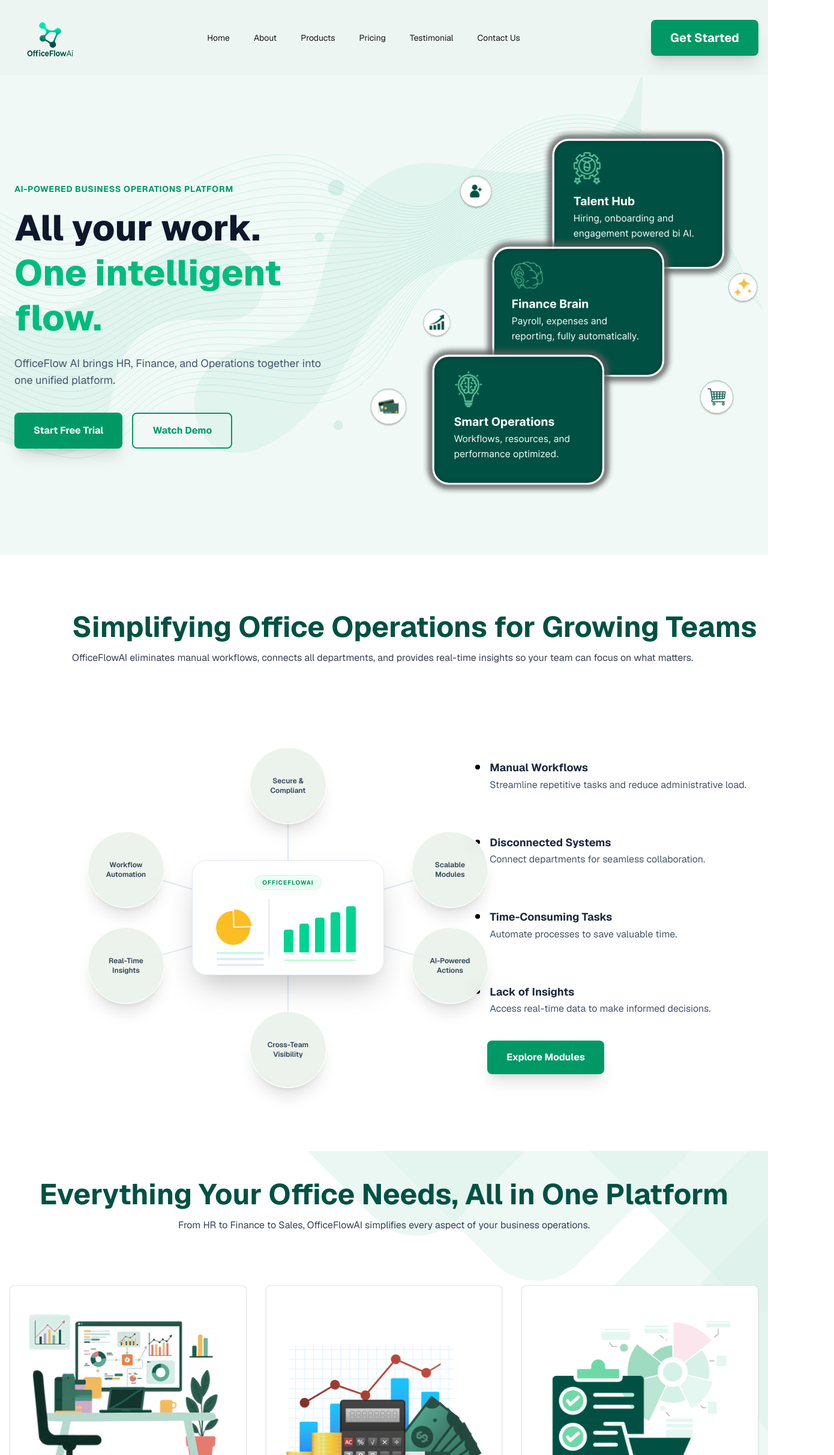
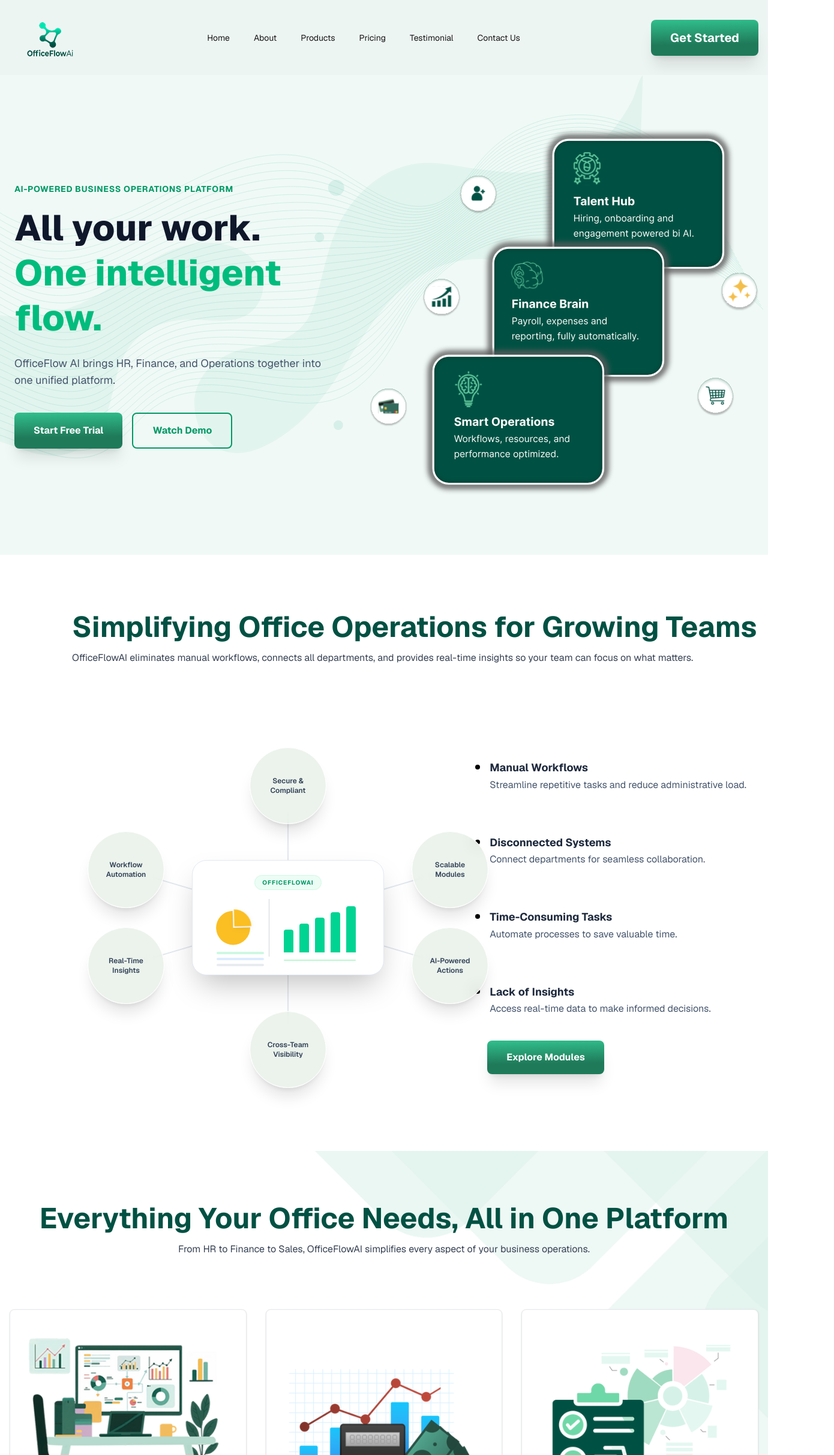
Before and after one commit to AfaqKhan6007007/officeflowai, a Next.js app: page / in a window 1280 px wide. Shown: the top 2426 px of the page at 60% size, 1390 px wide, since content can reach past the window. Built offline with nearby package versions, Linux system fonts and the light colour scheme.

Commit message:
small changes

```diff
--- a/components/AnimatedStackedSvgs.tsx
+++ b/components/AnimatedStackedSvgs.tsx
@@ -29,14 +29,14 @@ export default function AnimatedStackedSvgs() {
       {/* LEFT FLOATERS */}
         <FloatingSvg
         src="/Frame1.svg"
-        size={56}
+        size={64}
         className="top-[80px] left-[60px]"
         delay={0}
         />
         <FloatingSvg
         src="/Frame2.svg"
-        size={48}
-        className="top-[300px] left-[0px]"
+        size={64}
+        className="top-[250px] left-[0px]"
         delay={1}
         />
         <FloatingSvg
@@ -49,13 +49,13 @@ export default function AnimatedStackedSvgs() {
         {/* RIGHT FLOATERS */}
         <FloatingSvg
         src="/Frame4.svg"
-        size={52}
+        size={64}
         className="top-[240px] right-[-40px]"
         delay={0.5}
         />
         <FloatingSvg
         src="/Frame5.svg"
-        size={60}
+        size={64}
         className="bottom-[140px] right-[0px]"
         delay={1.5}
         />
--- a/components/Categories.tsx
+++ b/components/Categories.tsx
@@ -203,9 +203,12 @@ export default function Categories() {
                 </li>
                 ))}
             </ul>
-            <button className="bg-emerald-600 text-white px-8 py-4 rounded-lg font-bold hover:bg-emerald-700 transition shadow-xl ml-5 mt-10">
-              Explore Modules
-            </button>
+            <button
+  style={{ background: "linear-gradient(359.02deg, #1F7A5A 32.42%, #39E0A5 131.86%)" }}
+  className="text-white px-8 py-4 rounded-lg font-bold transition-all shadow-xl hover:brightness-110 hover:shadow-emerald-500/50 active:scale-95 mt-10 ml-5"
+>
+  Explore Modules
+</button>
             </div>
 
         </div>
--- a/components/Contact.tsx
+++ b/components/Contact.tsx
@@ -22,9 +22,12 @@ export default function Contact({ speed = 50 }) {
               Join thousands of teams using OfficeFlow AI to simplify workflows and work smarter.
             </p>
             <div className="mt-10 flex gap-4">
-                <button className="bg-emerald-600 text-white px-8 py-4 rounded-lg font-bold hover:bg-emerald-700 transition shadow-xl">
-                Start Free Trial
-                </button>
+                <button
+  style={{ background: "linear-gradient(359.02deg, #1F7A5A 32.42%, #39E0A5 131.86%)" }}
+  className="text-white px-8 py-4 rounded-lg font-bold transition-all shadow-xl hover:brightness-110 hover:shadow-emerald-500/50 active:scale-95"
+>
+  Start Free Trial
+</button>
                 <button className="border-2 border-emerald-600 text-emerald-600 bg-[#EAF4F0] px-8 py-4 rounded-lg font-bold hover:bg-emerald-50 transition">
                 Watch Demo
                 </button>
@@ -166,9 +169,12 @@ export default function Contact({ speed = 50 }) {
           </div>
 
           <div className="flex justify-end">
-            <button className="bg-emerald-600 text-white px-8 py-4 rounded-lg font-bold hover:bg-emerald-700 transition shadow-xl">
-                Send Message
-                </button>
+            <button
+  style={{ background: "linear-gradient(359.02deg, #1F7A5A 32.42%, #39E0A5 131.86%)" }}
+  className="text-white px-8 py-4 rounded-lg font-bold transition-all shadow-xl hover:brightness-110 hover:shadow-emerald-500/50 active:scale-95"
+>
+  Send Message
+</button>
           </div>
         </form>
 
--- a/components/Footer.tsx
+++ b/components/Footer.tsx
@@ -13,9 +13,12 @@ export default function Footer () {
                         height={113}
                         />
                 <p className="mt-2 text-gray-600">Unified platform for managing workforce, operations, and business processes intelligently.</p>
-                <button className="bg-emerald-600 text-white px-8 py-4 rounded-lg font-bold hover:bg-emerald-700 transition shadow-xl mt-9 w-1/2">
-                    Request a Demo
-                </button>
+                <button
+  style={{ background: "linear-gradient(359.02deg, #1F7A5A 32.42%, #39E0A5 131.86%)" }}
+  className="text-white px-8 py-4 rounded-lg font-bold transition-all shadow-xl hover:brightness-110 hover:shadow-emerald-500/50 active:scale-95 w-1/2 mt-10"
+>
+  Request a Demo
+</button>
             </div>
             <div className="ml-20 flex flex-col gap-4">
                 <h4 className="font-semibold">Product</h4>
--- a/components/Projects.tsx
+++ b/components/Projects.tsx
@@ -63,7 +63,7 @@ export default function Projects() {
     ];
 
   return (
-    <div className="py-20 bg-white">
+    <div className="py-20">
         <div className='relative flex flex-col gap-4 mb-10 items-left justify-left z-30 pl-20 md:pl-32'>
             <h1 className="text-2xl md:text-5xl font-bold text-left text-[#005143]">
               Why Choose Us
--- a/components/Robotic.tsx
+++ b/components/Robotic.tsx
@@ -64,7 +64,7 @@ export default function Robotic() {
 
 
         {/* Modules — one at a time in front of cards */}
-        <div className="relative left-80 transform -translate-x-1/2 top-0 z-30 w-[1000px]">
+        <div className="relative left-55 transform -translate-x-1/2 top-0 z-30 w-[1300px]">
         <AnimatePresence mode="wait">
             {inView && (
             <motion.div
@@ -109,8 +109,8 @@ export default function Robotic() {
         </div>
 
         {/* Robot */}
-        <div className="relative left-90 bottom-0 top-8 ml-auto">
-          <Image src="/Robot.svg" alt="AI Robot" width={1620} height={1620} priority />
+        <div className="relative left-90 bottom-0 top-10 ml-auto">
+          <Image src="/Robot.svg" alt="AI Robot" width={1820} height={1820} priority />
         </div>
 
         {/* Cards — in front of robot */}
--- a/components/header.tsx
+++ b/components/header.tsx
@@ -38,9 +38,12 @@ export default function Header() {
 
       {/* Get Started Button */}
       <div className="text-xl font-semibold">
-        <button className="bg-emerald-600 text-white px-8 py-4 rounded-lg font-bold hover:bg-emerald-700 transition shadow-xl">
-              Get Started
-            </button>
+        <button
+  style={{ background: "linear-gradient(359.02deg, #1F7A5A 32.42%, #39E0A5 131.86%)" }}
+  className="text-white px-8 py-4 rounded-lg font-bold transition-all shadow-xl hover:brightness-110 hover:shadow-emerald-500/50 active:scale-95"
+>
+  Get Started
+</button>
       </div>
     </header>
   );
--- a/components/hero.tsx
+++ b/components/hero.tsx
@@ -28,9 +28,12 @@ export default function Hero() {
           </p>
 
           <div className="mt-10 flex gap-4">
-            <button className="bg-emerald-600 text-white px-8 py-4 rounded-lg font-bold hover:bg-emerald-700 transition shadow-xl">
-              Start Free Trial
-            </button>
+            <button
+  style={{ background: "linear-gradient(359.02deg, #1F7A5A 32.42%, #39E0A5 131.86%)" }}
+  className="text-white px-8 py-4 rounded-lg font-bold transition-all shadow-xl hover:brightness-110 hover:shadow-emerald-500/50 active:scale-95"
+>
+  Start Free Trial
+</button>
             <button className="border-2 border-emerald-600 text-emerald-600 px-8 py-4 rounded-lg font-bold hover:bg-emerald-50 transition">
               Watch Demo
             </button>
--- a/components/modules.tsx
+++ b/components/modules.tsx
@@ -46,7 +46,7 @@ export default function Modules() {
       className="py-12 bg-white"
       style={{ backgroundImage: 'url("/background_modules.png")', backgroundSize: 'cover' }}
     >
-      <div className='relative flex flex-col gap-4 mb-22 items-center justify-center z-30'>
+      <div className='relative flex flex-col gap-4 mb-22 items-center justify-center z-30 mt-10'>
           <h1 className="text-2xl md:text-5xl font-bold text-center text-[#005143]">
           Everything Your Office Needs, All in One Platform
           </h1>
```
